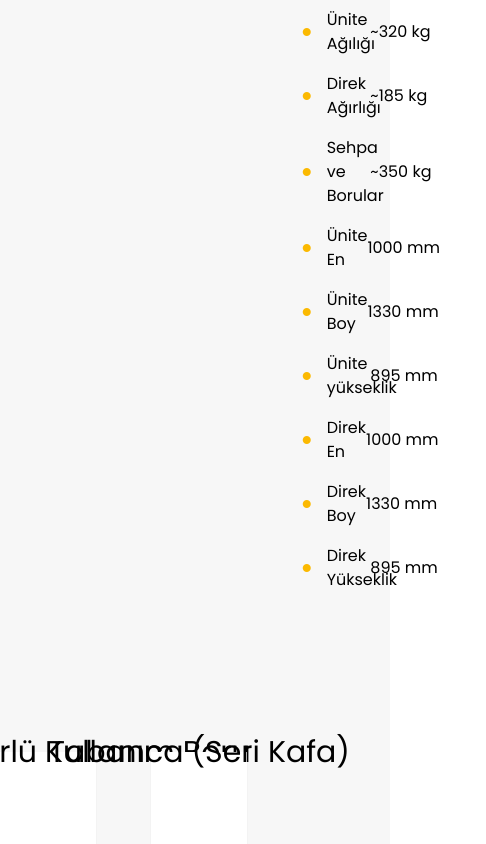
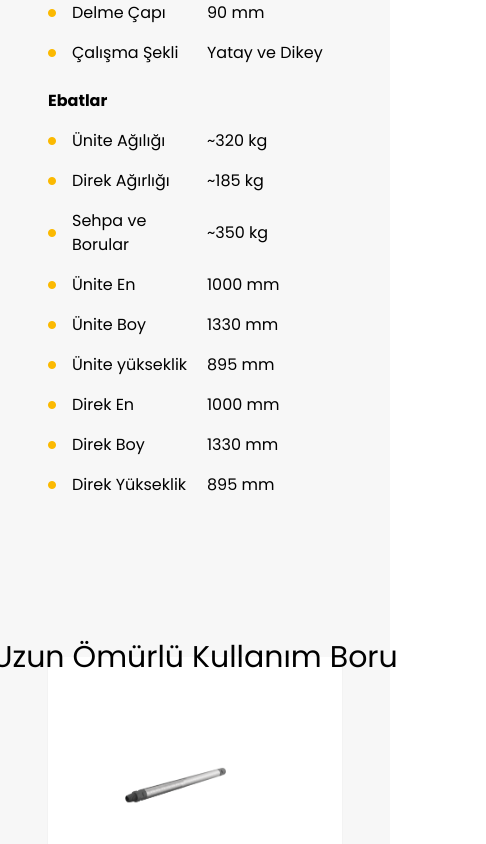
Before and after one commit to artrodite/hidrobarsan-website, a Vue app: page /urunlerimiz/deliciler/108t in a window 390 px wide. Shown: the part 1840-2684 px from the top of the page, 486 px wide, since content can reach past the window. Built offline with nearby package versions, Linux system fonts and the light colour scheme; what @tresjs/core would draw is missing.

Commit message:
style(product-details):: responsive

```diff
--- a/src/components/AccessoryCard.vue
+++ b/src/components/AccessoryCard.vue
@@ -3,7 +3,7 @@
         <div class="text-3xl whitespace-nowrap absolute top-0 left-1/2 -translate-x-1/2 -translate-y-1/2">
             {{ accessory.title }}
         </div>
-        <div class="p-12 flex items-center justify-center">
+        <div class="p-6 md:p-12 flex items-center justify-center">
             <img :alt="accessory.title + ' image'" :src="accessory.imageUrl">
         </div>
         <div class="text-lg">
--- a/src/views/ProductDetailsView.vue
+++ b/src/views/ProductDetailsView.vue
@@ -1,5 +1,5 @@
 <template>
-    <div class="container mx-auto">
+    <div class="container mx-auto px-12 md:px-0">
         <div class="flex flex-col">
             <h1 class="text-6xl mb-4">{{ productDetails.name }}</h1>
             <span class="mb-8">{{ product.type ?? 'Tipi' }}</span>
@@ -15,7 +15,7 @@
             <span class="absolute top-3/4 left-1/2 -translate-y-1/2 -translate-x-1/2">Detayları gör <i
                     class="fa fa-chevron-down"/> </span>
         </div>
-        <div v-if="!!productDetails.videoUrl" class="h-96 w-1/2 mx-auto mb-40">
+        <div v-if="!!productDetails.videoUrl" class="h-64 lg:h-96 lg:w-1/2 mx-auto mb-40">
             <iframe
                     :src="productDetails.videoUrl"
                     height="100%"
@@ -23,8 +23,8 @@
                     width="100%"
             />
         </div>
-        <div class="grid grid-cols-3 justify-between gap-16">
-            <div class="col-span-2">
+        <div class="grid grid-cols-1 xl:grid-cols-3 justify-between md:gap-16">
+            <div class="xl:col-span-2 mb-12 lg:mb-0">
                 <!--Swiper-->
                 <swiper :navigation="true" :slides-per-view="1">
                     <swiper-slide v-for="(imageUrl, index) in productDetails.images" :key="index">
@@ -32,17 +32,17 @@
                     </swiper-slide>
                 </swiper>
             </div>
-            <div>
+            <div class="xl:col-span-1">
                 <div class="mb-4 font-bold">
                     Teknik özellikler
                 </div>
                 <div v-for="(specification, index) in productDetails.specifications" :key="index"
                      class="flex items-center mb-4">
                     <i class="fa fa-circle text-[#FBB901] align-baseline mr-4" style="font-size: 0.5rem"/>
-                    <div class="whitespace-nowrap w-1/2">
+                    <div class="w-1/2">
                         {{ specification.title }}
                     </div>
-                    <div class="whitespace-nowrap w-1/2">
+                    <div class=" w-1/2">
                         {{ specification.desc }}
                     </div>
                 </div>
@@ -56,14 +56,14 @@
                     <div class="w-1/2">
                         {{ size.title }}
                     </div>
-                    <div class="whitespace-nowrap w-1/2">
+                    <div class="w-1/2">
                         {{ size.desc }}
                     </div>
                 </div>
 
             </div>
         </div>
-        <div class="grid grid-cols-3 gap-16 py-36">
+        <div class="grid grid-cols-1 md:grid-cols-2 xl:grid-cols-3 gap-16 py-36  md:px-0">
             <AccessoryCard v-for="(accessory, index) in productDetails.accessories" :key="index"
                            :accessory="accessory"/>
         </div>
```
